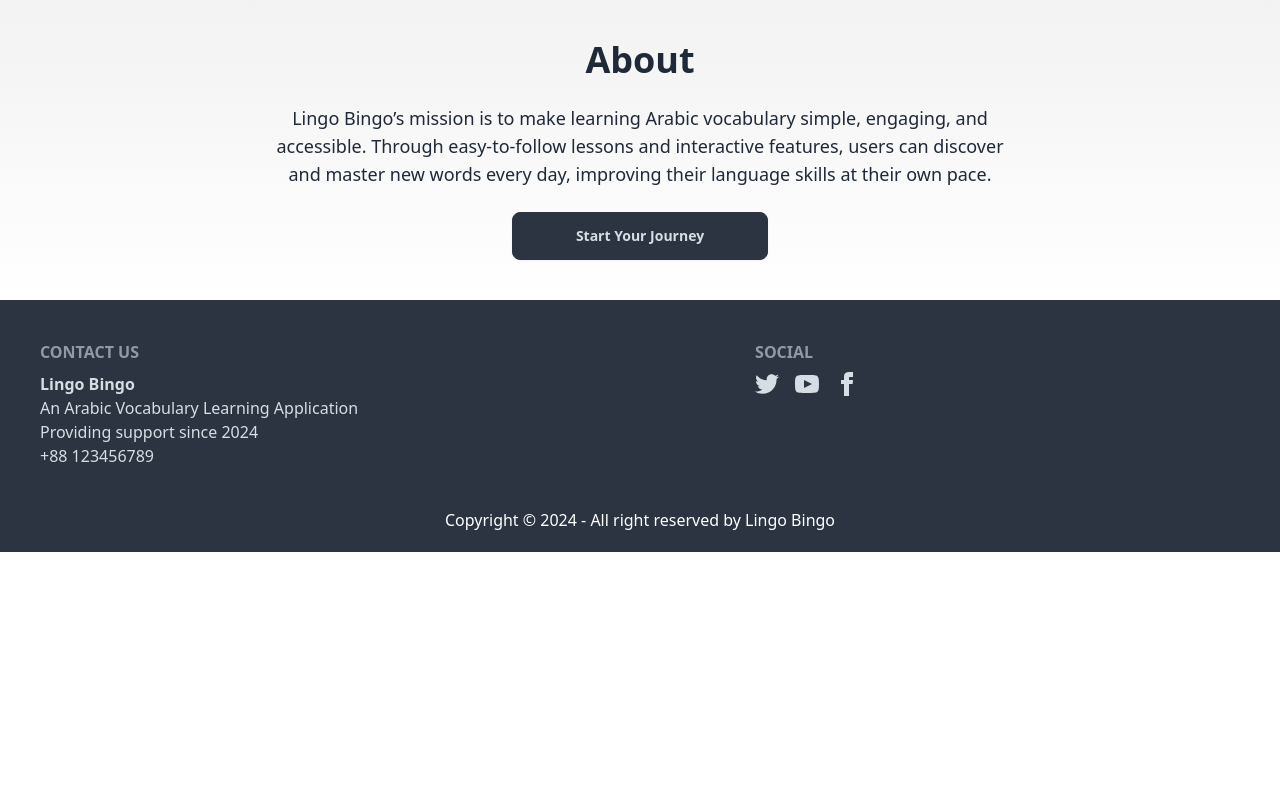
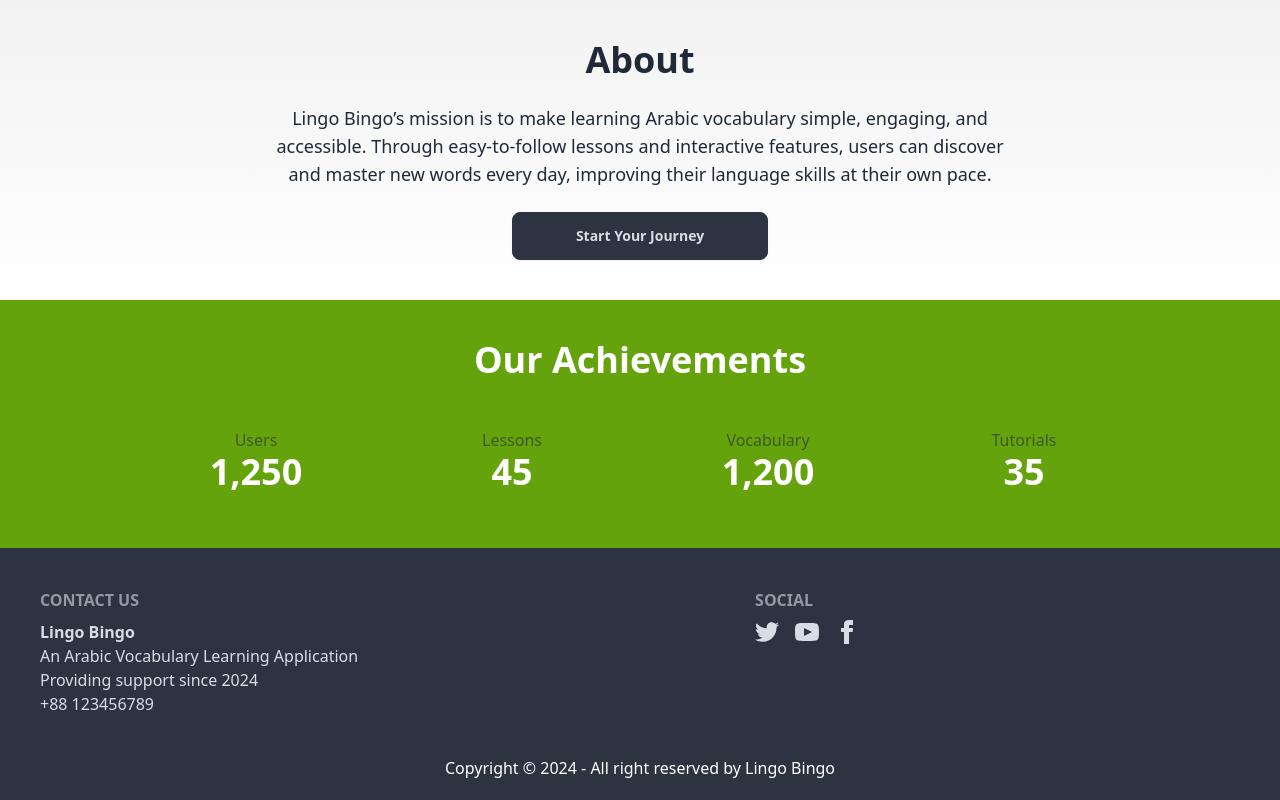
Before and after one commit to mdhasanshuvo/Taalam-Arabia, a React (Vite) app: page / in a window 1280 px wide. Shown: the part 1028-1828 px from the top of the page. Before the commit the page ends 1580 px from the top, so only its background shows below. Built offline with nearby package versions, Linux system fonts and the light colour scheme.

Commit message:
added animated success metrics with react-countup

```diff
--- a/package.json
+++ b/package.json
@@ -14,6 +14,7 @@
     "localforage": "^1.10.0",
     "match-sorter": "^8.0.0",
     "react": "^18.3.1",
+    "react-countup": "^6.5.3",
     "react-dom": "^18.3.1",
     "react-router-dom": "^6.28.0",
     "sort-by": "^1.2.0"
--- a/src/components/Banner.jsx
+++ b/src/components/Banner.jsx
@@ -2,7 +2,7 @@ import React from 'react';
 
 const Banner = () => {
     return (
-        <div className="carousel w-full flex">
+        <div className="carousel w-full flex container mx-auto">
             <div id="slide1" className="carousel-item relative w-full">
                 <img
                     src="https://img.freepik.com/free-vector/arabic-lesson-with-tutor-teacher-vector_570502-53.jpg"
--- a/src/components/Navbar.jsx
+++ b/src/components/Navbar.jsx
@@ -9,7 +9,7 @@ const Navbar = () => {
         <li><NavLink to='/about'>about-us</NavLink></li>
     </>
     return (
-        <div>
+        <div className="container mx-auto">
             <div className="navbar bg-base-100">
                 <div className="navbar-start">
                     <div className="dropdown">
--- /dev/null
+++ b/src/components/Success.jsx
@@ -0,0 +1,47 @@
+import React from 'react';
+import CountUp from 'react-countup';
+
+const Success = () => {
+    return (
+        <section className="py-10 bg-lime-600 text-white">
+            <div className="container mx-auto text-center max-w-5xl px-4">
+                <h2 className="text-4xl font-bold mb-8">Our Achievements</h2>
+                <div className="grid grid-cols-2 sm:grid-cols-4 gap-8">
+                    {/* User Count */}
+                    <div className="stat">
+                        <div className="stat-title">Users</div>
+                        <div className="stat-value">
+                            <CountUp start={0} end={1250} duration={2.5} separator="," />
+                        </div>
+                    </div>
+
+                    {/* Lesson Count */}
+                    <div className="stat">
+                        <div className="stat-title">Lessons</div>
+                        <div className="stat-value">
+                            <CountUp start={0} end={45} duration={2.5} separator="," />
+                        </div>
+                    </div>
+
+                    {/* Vocabulary Count */}
+                    <div className="stat">
+                        <div className="stat-title">Vocabulary</div>
+                        <div className="stat-value">
+                            <CountUp start={0} end={1200} duration={2.5} separator="," />
+                        </div>
+                    </div>
+
+                    {/* Tutorial Count */}
+                    <div className="stat">
+                        <div className="stat-title">Tutorials</div>
+                        <div className="stat-value">
+                            <CountUp start={0} end={35} duration={2.5} separator="," />
+                        </div>
+                    </div>
+                </div>
+            </div>
+        </section>
+    );
+};
+
+export default Success;
--- a/src/pages/Home.jsx
+++ b/src/pages/Home.jsx
@@ -2,6 +2,7 @@ import About from "../components/About";
 import Banner from "../components/Banner";
 import Footer from "../components/Footer";
 import Navbar from "../components/Navbar";
+import Success from "../components/Success";
 
 const Home = () => {
     return (
@@ -19,6 +20,9 @@ const Home = () => {
             {/* About section */}
             <About></About>
 
+            {/* Success section */}
+            <Success></Success>
+
 
             </main>
 
```
Also changed, not shown: 1 other file (tests, documents, lock files or other folders).
